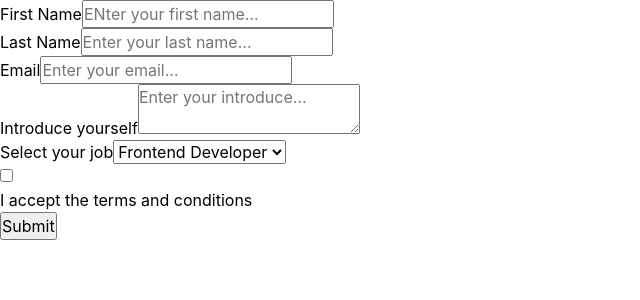
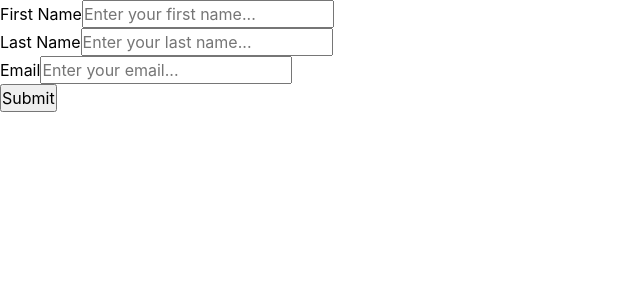
Before and after one commit to ngothiep2412/reactjs-course, a React (Create React App) app in the folder my-app/: page / in a window 1280 px wide. Shown: the top 300 px of the page, without its empty margins (0-640 px from the left). Built offline with nearby package versions, Linux system fonts and the light colour scheme; the HTML template or start-up script is replaced by a standard one.

Commit message:
update react hook form

```diff
--- a/my-app/src/App.js
+++ b/my-app/src/App.js
@@ -1,7 +1,8 @@
 // import logo from "./logo.svg";
 import React, { useEffect, useRef, useState } from "react";
 import "./App.scss";
-import SignUpFormFinal from "./components/form/SignUpFormFinal";
+// import SignUpFormFinal from "./components/form/SignUpFormFinal";
+import SignUpFormHook from "./components/form/SignUpFormHook";
 // import SignUpForm from "./components/form/SignUpForm";
 // import SignUpFormV2 from "./components/form/SignUpFormV2";
 // import Form2 from "./components/form/Fom2";
@@ -83,7 +84,7 @@ function App() {
   // const [show, setShow] = React.useState(false);
   return (
     <div>
-      <SignUpFormFinal></SignUpFormFinal>
+      <SignUpFormHook></SignUpFormHook>
     </div>
   );
 }
--- /dev/null
+++ b/my-app/src/components/form/SignUpFormHook.js
@@ -0,0 +1,125 @@
+import React from "react";
+import { useForm } from "react-hook-form";
+import { yupResolver } from "@hookform/resolvers/yup";
+import * as Yup from "yup";
+import axios from "axios";
+// using react-hook-form
+
+const schemaValidation = Yup.object({
+  firstName: Yup.string()
+    .required("Please enter your first name")
+    .max(10, "Must be 10 characters or less"),
+  lastName: Yup.string()
+    .required("Please enter your last name")
+    .max(10, "Must be 10 characters or less"),
+  email: Yup.string().required("Please enter your email"),
+});
+
+const SignUpFormHook = () => {
+  const {
+    register,
+    handleSubmit,
+    formState: {
+      errors,
+      isSubmitting,
+      isValid,
+      isDirty,
+      dirtyFields,
+      isSubmitted,
+      submitCount,
+    },
+  } = useForm({
+    resolver: yupResolver(schemaValidation),
+    mode: "onChange",
+  });
+  // console.log(isValid);
+  // console.log(isDirty);
+  // console.log(dirtyFields);
+  // console.log(submitCount);
+  // errors = formState.erros
+  const onSubmit = async (values) => {
+    if (submitCount === 1) {
+      console.log("Not Submit");
+    }
+    // const reponse = await axios.get(
+    //   "https://hn.algolia.com/api/v1/search?query=react"
+    // );
+    // return reponse.data;
+    // return new Promise((reslove) => {
+    //   setTimeout(() => {
+    //     reslove();
+    //     console.log(values);
+    //   }, 5000);
+    // });
+  };
+  return (
+    <form
+      className="p-10 w-full max-w-[500px] mx-auto"
+      autoComplete="off"
+      onSubmit={handleSubmit(onSubmit)}
+    >
+      <div className="flex flex-col gap-2 mb-5">
+        <label htmlFor="firstName">First Name</label>
+        <input
+          type="text"
+          id="firstName"
+          placeholder="Enter your first name..."
+          className="p-4 rounded-md border border-gray-200"
+          {...register("firstName")}
+          // {...register("firstName", {
+          //   required: true,
+          //   maxLength: 10,
+          // })}
+        />
+        {errors?.firstName && (
+          <div className="text-red-500 text-sm">
+            {errors.firstName?.message}
+          </div>
+        )}
+        {/* {errors?.firstName?.type === "max" && (
+          <div className="text-red-500 text-sm">{errors.firstName.message}</div>
+        )} */}
+      </div>
+      <div className="flex flex-col gap-2 mb-5">
+        <label htmlFor="lastName">Last Name</label>
+        <input
+          type="text"
+          id="lastName"
+          placeholder="Enter your last name..."
+          className="p-4 rounded-md border border-gray-200"
+          {...register("lastName")}
+        />
+        {errors.lastName && (
+          <div className="text-red-500 text-sm">{errors.lastName?.message}</div>
+        )}
+      </div>
+      <div className="flex flex-col gap-2 mb-5">
+        <label htmlFor="email">Email</label>
+        <input
+          type="email"
+          id="email"
+          placeholder="Enter your email..."
+          className="p-4 rounded-md border border-gray-200"
+          {...register("email")}
+        />
+        {errors.email && (
+          <div className="text-red-500 text-sm">{errors.email?.message}</div>
+        )}
+      </div>
+      <div>
+        <button
+          type="submit"
+          className="w-full p-4 bg-blue-600 text-white font-semibold rounded-lg"
+        >
+          {isSubmitting ? (
+            <div className="mx-auto w-5 h-5 border-2 border-white border-t-2 border-t-transparent rounded-full animate-spin"></div>
+          ) : (
+            "Submit"
+          )}
+        </button>
+      </div>
+    </form>
+  );
+};
+
+export default SignUpFormHook;
```
